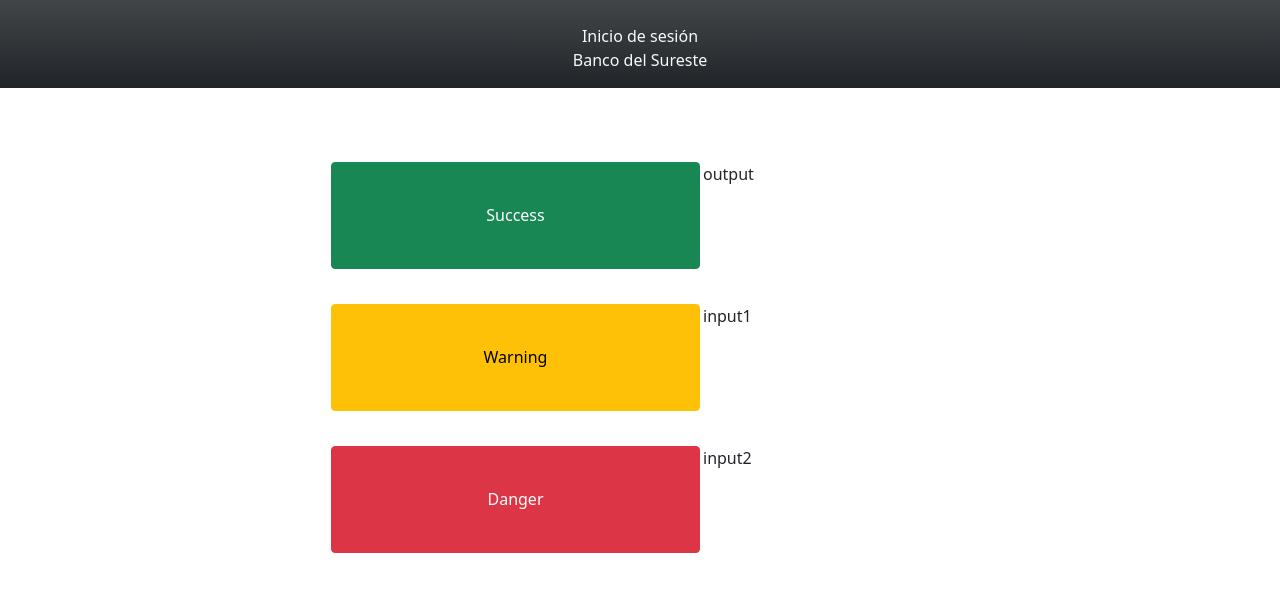
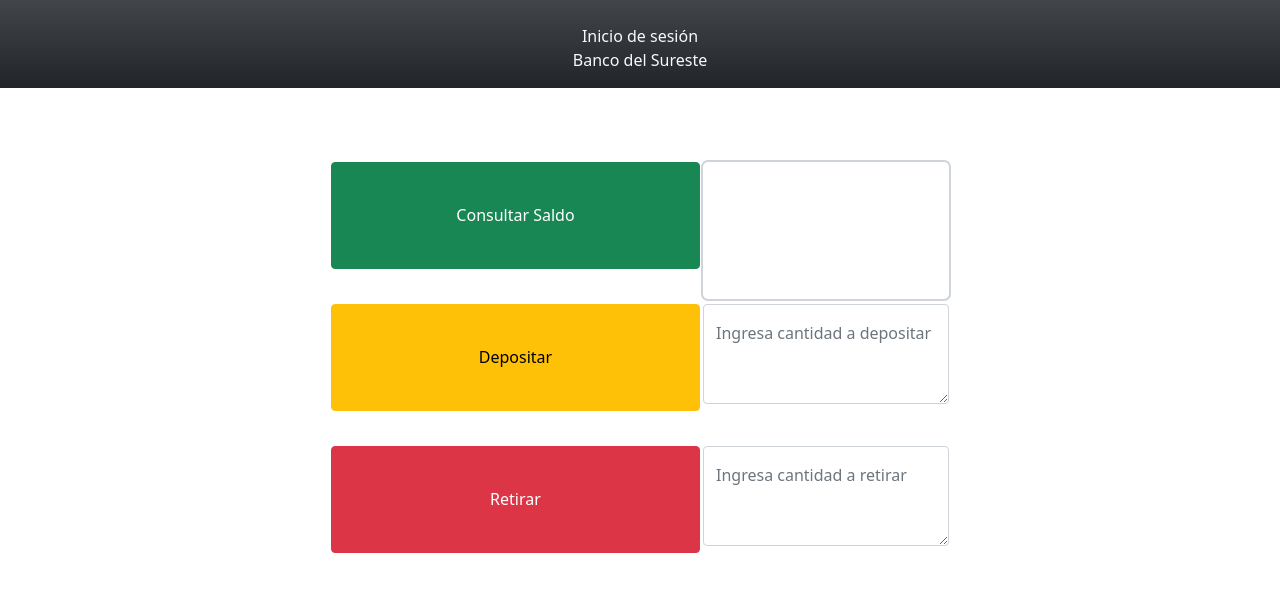
Before and after one commit to CHELIO1902/intro-js, a plain HTML site: page proyecto-cajero-automatico/ca-index.html in a window 1280 px wide. Drawn offline with nearby package versions, Linux system fonts and the light colour scheme.

Commit message:
actualizacion proyecto cajero

```diff
--- a/proyecto-cajero-automatico/ca-css.css
+++ b/proyecto-cajero-automatico/ca-css.css
@@ -1,4 +1,5 @@
-.container {  display: grid;
+.container {
+  display: grid;
   grid-template-columns: 1fr 1.5fr 1fr 1fr;
   grid-template-rows: 10% 20% 20% 20% 10%;
   grid-auto-columns: 1fr;
@@ -12,7 +13,9 @@
     ". . . .";
 }
 
-.consultar-saldo { grid-area: consultar-saldo; }
+.consultar-saldo {
+  grid-area: consultar-saldo;
+}
 
 button {
   cursor: pointer;
@@ -23,15 +26,37 @@ button {
 }
 
 
-.ingresar-monto { grid-area: ingresar-monto; }
+.ingresar-monto {
+  grid-area: ingresar-monto;
+}
 
-.retirar-monto { grid-area: retirar-monto; }
+.retirar-monto {
+  grid-area: retirar-monto;
+}
 
-.output { grid-area: output; }
+.display {
+  grid-area: output;
+  padding: 16px;
+  display: flex;
+  /* margin: 10px 10px 20px; */
+  flex-direction: column;
+  align-items: center;
+  border-radius: 5px;
+  text-align: center;
+  justify-content: space-between;
+  word-break: break-all;
+  box-shadow: 0px 0px 0px 2px #CED4DA;
+  color: black;
+}
 
-.input1 { grid-area: input1; }
+.input1 {
+  grid-area: input1;
 
-.input2 { grid-area: input2; }
+}
+
+.input2 {
+  grid-area: input2;
+}
 
 
 html, body , .container {
--- a/proyecto-cajero-automatico/ca-index.html
+++ b/proyecto-cajero-automatico/ca-index.html
@@ -23,25 +23,46 @@
     <!-- inicia pantalla del cajero -->
     <div class="container">
       <div class="consultar-saldo">
-        <button type="button" class="btn btn-success">Success</button>
+        <button type="button" class="btn btn-success" id="consultarSaldo">Consultar Saldo</button>
         <!-- <button type="button" value="=" onclick="display">Consultar Saldo</button> -->
       </div>
       <div class="ingresar-monto ">
-        <button type="button" class="btn btn-warning ">Warning</button>
+        <button type="button" class="btn btn-warning" value="+" onclick="agregarSaldo()">Depositar</button>
         <!-- <button>Ingresar Monto</button> -->
       </div>
       <div class="retirar-monto">
-        <button type="button" class="btn btn-danger">Danger</button>
+        <button type="button" class="btn btn-danger" value="-" onclick="retirarSaldo()">Retirar</button>
         <!-- <button>Retirar Monto</button> -->
       </div>
       <!-- displays de entrada y salido -->
-      <div class="output">output</div>
-      <div class="input1">input1</div>
-      <div class="input2">input2</div>
+
+      <!-- boton de salida -->
+
+      <!-- display usuario -->
+      <div class="display">
+        <p id="output">
+
+        </p>
+      </div>
+      <!-- fin display para usuario -->
+
+      <!-- boton de entrada Ingresar monto -->
+      <div class="input1 form-floating">
+        <textarea class="form-control" placeholder="Leave a comment here" id="floatingTextarea2" style="height: 100px"></textarea>
+        <label class="text-muted" for="floatingTextarea">Ingresa cantidad a depositar</label>
+      </div>
+
+      <!-- boton de entrada Retirar monto -->
+      <div class="input2 form-floating">
+        <textarea class="form-control" placeholder="Leave a comment here" id="floatingTextarea2" style="height: 100px"></textarea>
+        <label class="text-muted" for="floatingTextarea">Ingresa cantidad a retirar</label>
+      </div>
     </div>
 
 
   <!-- script de bootstrap -->
   <script src="https://cdn.jsdelivr.net/npm/bootstrap@5.1.3/dist/js/bootstrap.bundle.min.js" integrity="sha384-ka7Sk0Gln4gmtz2MlQnikT1wXgYsOg+OMhuP+IlRH9sENBO0LRn5q+8nbTov4+1p" crossorigin="anonymous"></script>
+  <script src="./ca-js.js"></script>
+  <!-- <script src="./login.js"></script> -->
 </body>
 </html>
--- a/proyecto-cajero-automatico/ca-js.js
+++ b/proyecto-cajero-automatico/ca-js.js
@@ -0,0 +1,23 @@
+
+// clientes disponibles
+
+var cuentas = [
+  { nombre: "Mali", saldo: 200 }
+  { nombre: "Gera", saldo: 290 }
+  { nombre: "Maui", saldo: 67 }
+];
+
+function displayUsuario (cliente){
+ for(var = i; i < cliente.length; i++)
+  if (document.getElementById("usuario").innerHTML == cliente[i].name){
+    document.getElementById("output").innerHTML += "Hola " + cliente[i].name + "tu saldo es de $" + cliente[i].saldo + "pesos"
+  }
+}
+
+displayUsuario(cuentas)
+
+
+
+function muestraSaldo (){
+  document.getElementById("consultarSaldo").innerHTML = displayUsuario(cuentas)
+}
--- a/proyecto-cajero-automatico/css-login.css
+++ b/proyecto-cajero-automatico/css-login.css
@@ -19,6 +19,7 @@
 
 html, body {
   height: 100%;
+  background-color: gray;
 }
 
 /* .container {
--- a/proyecto-cajero-automatico/login.js
+++ b/proyecto-cajero-automatico/login.js
@@ -1,6 +1,7 @@
 // Validación de inicio de sesion
 
 function inicioSesion(){
+  event.preventDefault()
   let usuario = document.getElementById("usuario").value
   let contraseña = document.getElementById("contraseña").value
 
@@ -11,6 +12,6 @@ function inicioSesion(){
   }else if (usuario == "Maui" && contraseña == "345678"){
     location.href ="ca-index.html"
   }else{
-    alert("contraseña invalida")
+    alert("Revisa tu usuario o contraseña")
   }
 }
```
Also changed, not shown: proyecto-cajero-automatico/login.html (+2 -1 lines), 2 other files.
